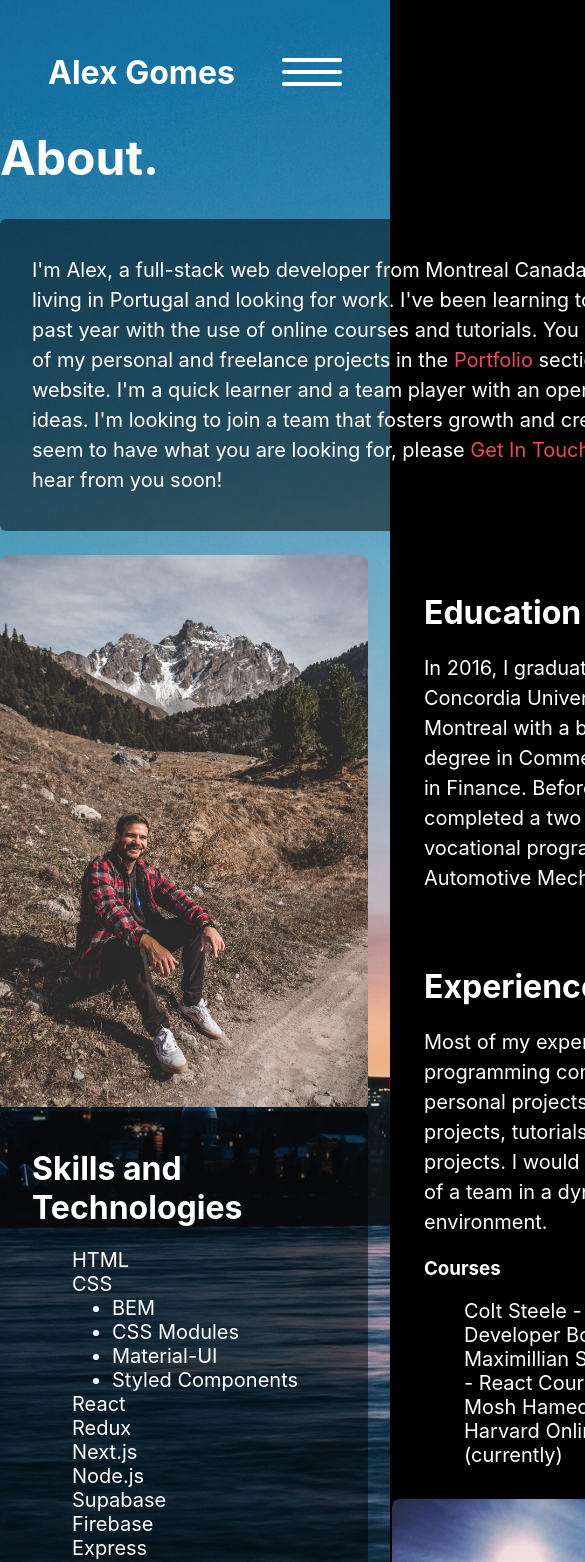
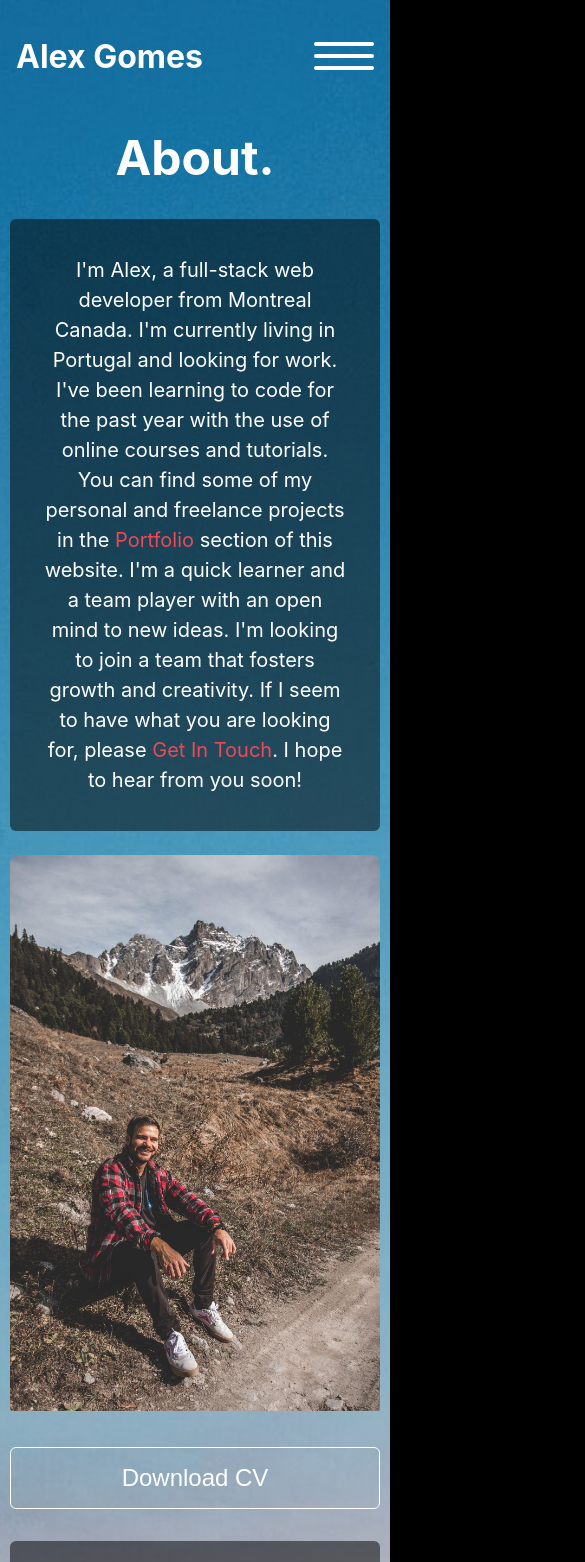
Before and after one commit to agomesd/my-portfolio, a Next.js app: page /about in a window 390 px wide. Shown: the top 1562 px of the page, 585 px wide, since content can reach past the window. Built offline with nearby package versions, Linux system fonts and the light colour scheme.

Commit message:
Optimize for mobile

```diff
--- a/pages/about.js
+++ b/pages/about.js
@@ -49,6 +49,14 @@ const About = () => {
                 variant={"rounded"}
               />
             </ContentCard>
+            <button className={styles.button}>
+              <a
+                href="https://my.indeed.com/p/alexandreg-0orcb4n/pdf"
+                download="alex-gomes-cv"
+              >
+                Download CV
+              </a>
+            </button>
             <ContentCard title={"Skills and Technologies"} mgtop={"2rem"}>
               <ul className={styles.list}>
                 <li>HTML</li>
@@ -83,14 +91,6 @@ const About = () => {
                 <li>Portuguese - B1 Intermediate</li>
               </ul>
             </ContentCard>
-            <button className={styles.button}>
-              <a
-                href="https://my.indeed.com/p/alexandreg-0orcb4n/pdf"
-                download="alex-gomes-cv"
-              >
-                Download CV
-              </a>
-            </button>
           </div>
           <div className={styles.flexbox}>
             <ContentCard title={"Education"}>
--- a/styles/components/Banner.module.css
+++ b/styles/components/Banner.module.css
@@ -35,13 +35,16 @@
 
 @media (max-width: 599px) {
   .container {
-    display: flex;
-    overflow: hidden;
+    flex-direction: column;
+    width: 95%;
+    margin: auto;
+    height: auto;
   }
 
   .image {
     width: 100%;
     position: unset;
+    margin: 0.5rem 0;
   }
 
   .image1 {
--- a/styles/components/ContentCard.module.css
+++ b/styles/components/ContentCard.module.css
@@ -7,3 +7,15 @@
 .header {
     color: #fff;
 }
+
+@media (max-width: 600px) {
+    .container {
+        width: 100%;
+        grid-column-start: 1 !important;
+        grid-column-end: 2 !important;
+    }
+
+    .container ul {
+        text-align: left;
+    }
+}
--- a/styles/components/Navbar.module.css
+++ b/styles/components/Navbar.module.css
@@ -44,6 +44,10 @@
 }
 
 @media (max-width: 599px) {
+    .container {
+        padding: 1rem;
+    }
+
     .links {
         display: none;
     }
--- a/styles/components/ProjectCard.module.css
+++ b/styles/components/ProjectCard.module.css
@@ -39,3 +39,33 @@
     bottom: 1rem;
     right: 3rem;
 }
+
+@media (max-width: 600px) {
+    .container {
+        text-align: left;
+        padding: 0;
+    }
+
+    .header {
+        padding: 0 1rem;
+    }
+
+    .iframe {
+        border-radius: 12px 12px 0 0;
+    }
+
+    .content {
+        padding: 0 1rem;
+    }
+
+    .container a {
+        padding: 0 1rem;
+    }
+
+    .status {
+        position: unset;
+        margin: 0;
+        padding: 1rem;
+    }
+
+}
--- a/styles/pages/About.module.css
+++ b/styles/pages/About.module.css
@@ -15,22 +15,23 @@
 }
 
 .grid {
-    display: grid;
-    grid-template-columns: 1fr 1fr;
-    grid-gap: 1.5rem;
+  display: grid;
+  grid-template-columns: 1fr 1fr;
+  grid-gap: 1.5rem;
 }
 
 .header {
-    color: #fff;
-    font-size: 3rem;
+  color: #fff;
+  font-size: 3rem;
 }
 
 .button {
-  margin-top: 2rem;
+  margin: 2rem 0;
   width: 100%;
   background-color: transparent;
   color: #fff;
   padding: 1rem 2rem;
+  border: 1px solid #fff;
   border-radius: 6px;
   font-size: 1.5rem;
   cursor: pointer;
@@ -40,3 +41,15 @@
   border: 1px solid #f04854;
   background-color: #f04854;
 }
+
+@media (max-width: 600px) {
+  .container {
+    width: 95%;
+    margin: auto;
+    text-align: center;
+  }
+
+  .grid {
+    grid-template-columns: 1fr;
+  }
+}
--- a/styles/pages/Contact.module.css
+++ b/styles/pages/Contact.module.css
@@ -61,3 +61,11 @@
 .hidden {
     display: none;
 }
+
+@media (max-width: 600px) {
+    .container {
+        width: 95%;
+        margin: auto;
+        text-align: center;
+    }
+}
--- a/styles/pages/Portfolio.module.css
+++ b/styles/pages/Portfolio.module.css
@@ -24,3 +24,12 @@
   display: flex;
   flex-direction: column;
 }
+
+@media (max-width: 600px) {
+  .container {
+    width: 95%;
+    margin: auto;
+    text-align: center;
+    padding-bottom: 2rem;
+  }
+}
```
